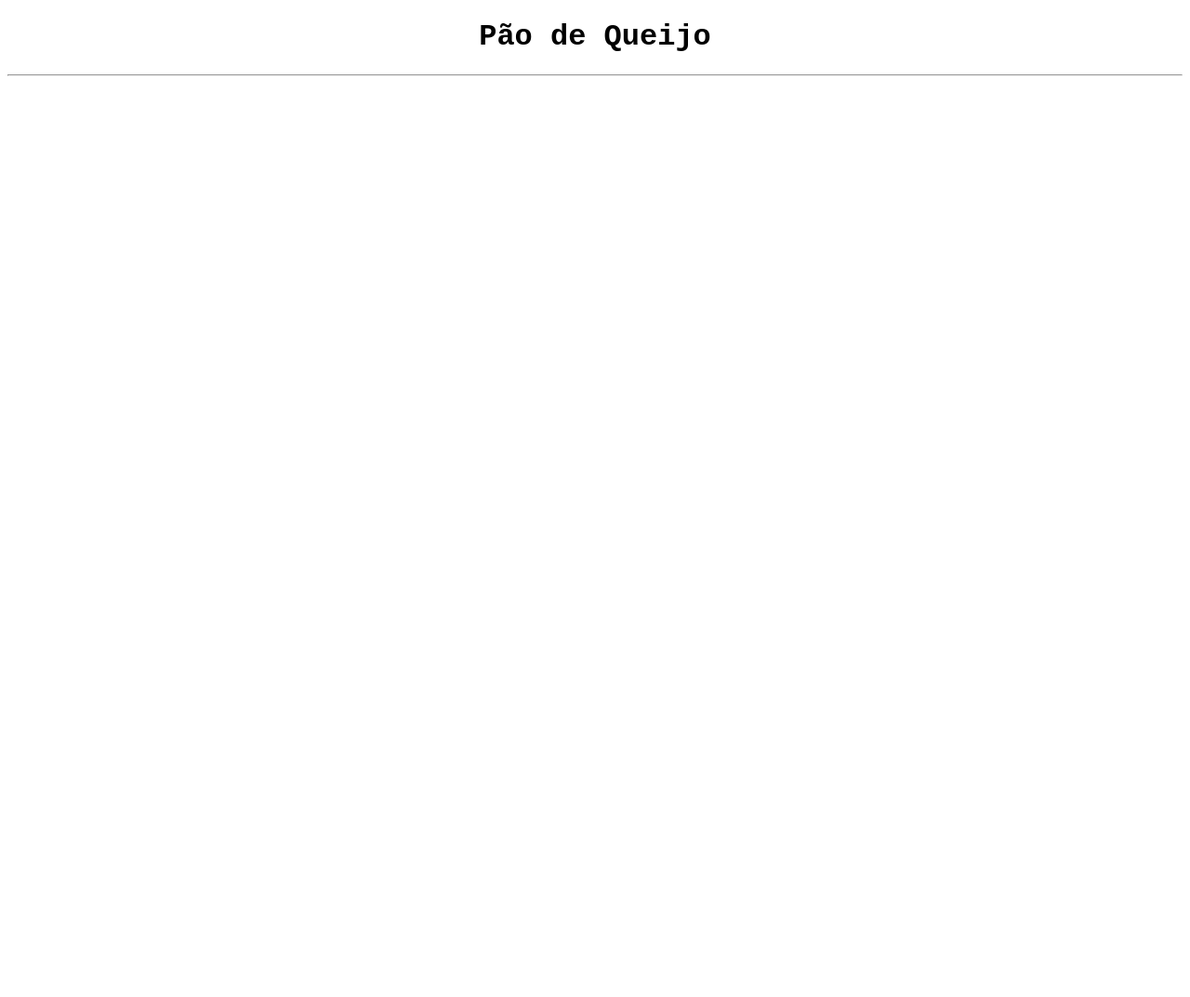
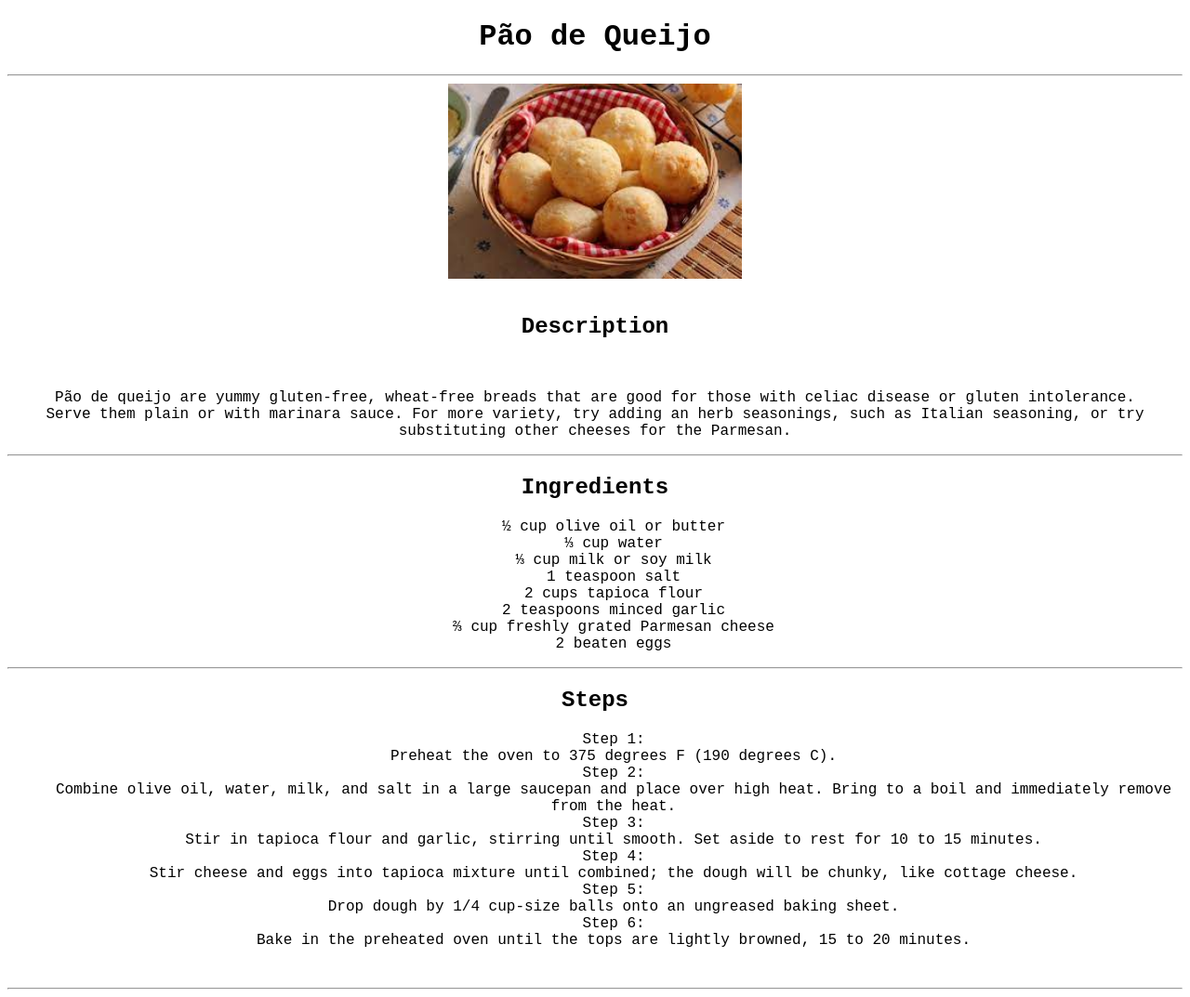
Before and after one commit to rotjar11/odin-recipes, a plain HTML site: page recipes/pãodequeijo.html in a window 1280 px wide. Shown: the whole page at 93% size. Before the commit the page ends 800 px from the top, so only its background shows below. Drawn offline with Linux system fonts and the light colour scheme.

Commit message:
This was wrong for whatever reason, but i fixed it

```diff
--- a/recipes/pãodequeijo.html
+++ b/recipes/pãodequeijo.html
@@ -4,9 +4,46 @@
     <meta charset="UTF-8">
     <meta name="viewport" content="width=device-width, initial-scale=1.0">
     <title>Pão de Queijo</title>
+    <link rel="stylesheet" href="ind.css">
 </head>
 <body>
-    <h1 style="text-align:center; font-family:'Courier New', Courier, monospace">Pão de Queijo</h1>
+    <h1>Pão de Queijo</h1>
+    <hr>
+    <img src="images/images.png" alt="Pão de Queijo" class="center">
+    <br>
+    <h2>Description</h2>
+    <br>
+    <p>Pão de queijo are yummy gluten-free, wheat-free breads that are good for those with celiac disease or gluten intolerance. <br> Serve them plain or with marinara sauce. For more variety, try adding an herb seasonings, such as Italian seasoning, or try substituting other cheeses for the Parmesan.</p>
+    <hr>
+    <h2>Ingredients</h2>
+    <ul>
+        <li>½ cup olive oil or butter</li>
+
+    <li>⅓ cup water</li>
+
+    <li>⅓ cup milk or soy milk</li>
+
+    <li>1 teaspoon salt</li>
+
+    <li>2 cups tapioca flour</li>
+
+    <li>2 teaspoons minced garlic</li>
+
+    <li>⅔ cup freshly grated Parmesan cheese</li>
+
+    <li>2 beaten eggs</li>
+    </ul>
+    <hr>
+    <h2>Steps</h2>
+    <ol>
+        <li>Step 1:<br>Preheat the oven to 375 degrees F (190 degrees C).</li>
+        <li>Step 2:<br>Combine olive oil, water, milk, and salt in a large saucepan and place over high heat. Bring to a boil and immediately remove from the heat.</li>
+        <li>Step 3:<br>Stir in tapioca flour and garlic, stirring until smooth. Set aside to rest for 10 to 15 minutes.</li>
+        <li>Step 4:<br>Stir cheese and eggs into tapioca mixture until combined; the dough will be chunky, like cottage cheese.</li>
+        <li>Step 5:<br>Drop dough by 1/4 cup-size balls onto an ungreased baking sheet.</li>
+        <li>Step 6:<br>Bake in the preheated oven until the tops are lightly browned, 15 to 20 minutes.</li>
+    </ol>
+    <br>
     <hr>
 </body>
 </html>
```
